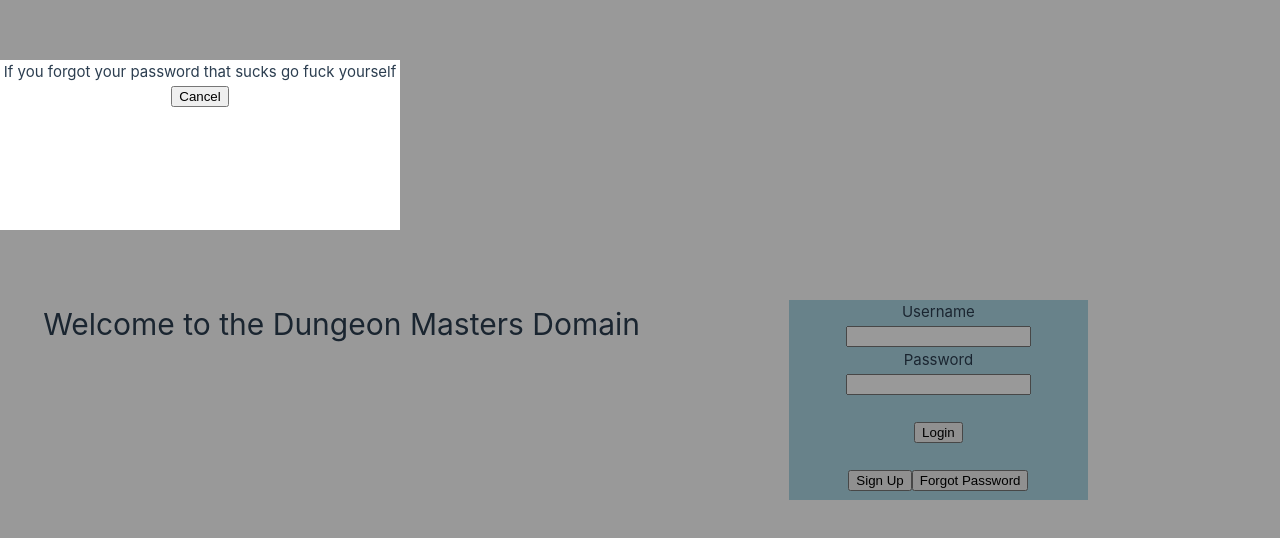
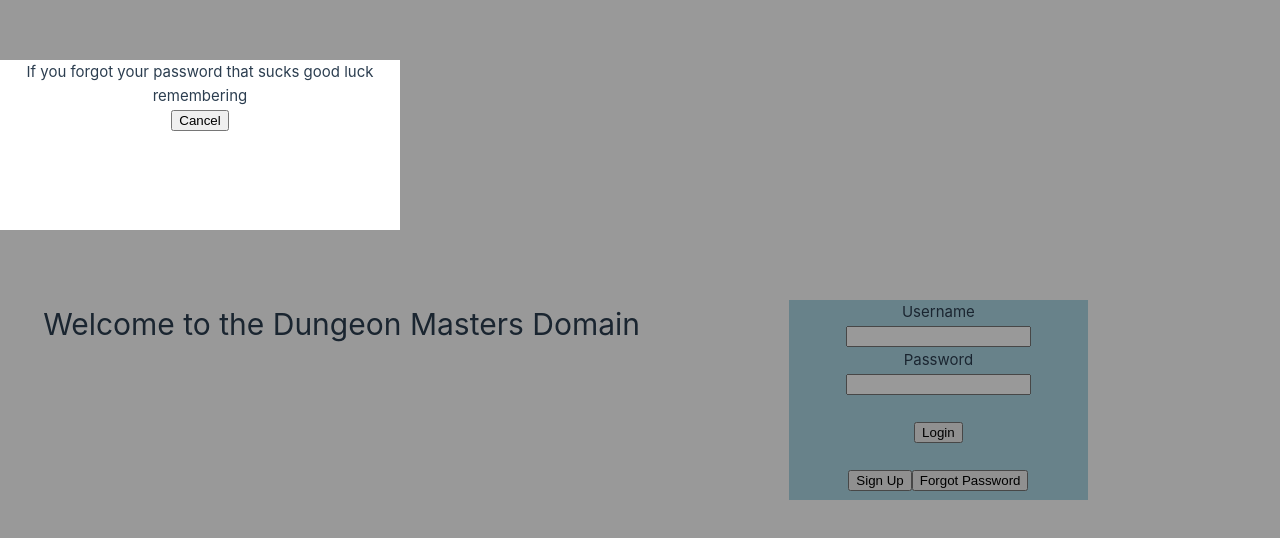
Before and after one commit to D-DWebsiteCapstone/The-Dungeon-Master-Domain, a Vue app in the folder Dnd Campaign Manager/: page / in a window 1280 px wide. Both pictures are taken after a click on the button "Forgot Password". Shown: the top 538 px of the page. Built offline with nearby package versions, Linux system fonts and the light colour scheme.

Commit message:
Made My Forgot Password Response More Respectful

```diff
--- a/Dnd Campaign Manager/src/App.vue
+++ b/Dnd Campaign Manager/src/App.vue
@@ -39,7 +39,7 @@
 
     <div id="id02" class=modal>
       <div class=box3>
-        <p> If you forgot your password that sucks go fuck yourself </p>
+        <p> If you forgot your password that sucks good luck remembering </p>
         <button type="button" onclick="document.getElementById('id02').style.display='none'">Cancel</button>
       </div>
     </div>
```
